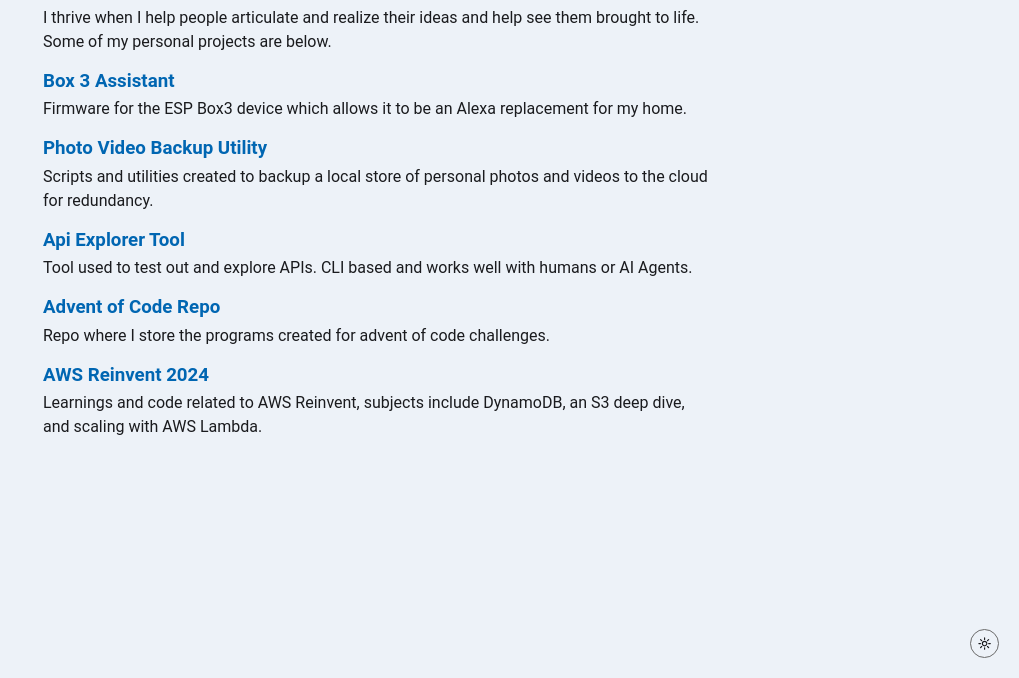
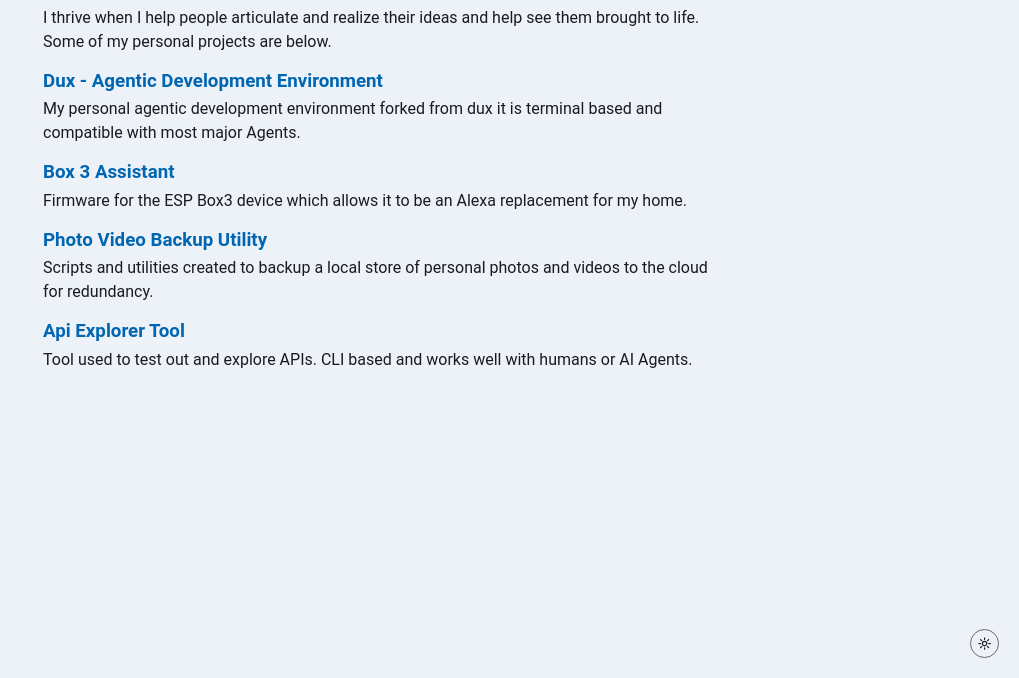
Before and after one commit to dflaten/dflaten.dev, a plain HTML site: page src/static/projects/index.html in a window 1280 px wide. Shown: the part 122-800 px from the top of the page, without its empty margins (261-1280 px from the left). Drawn offline with Linux system fonts and the light colour scheme.

Commit message:
Updating project list.

```diff
--- a/src/static/projects/index.html
+++ b/src/static/projects/index.html
@@ -67,6 +67,19 @@
                 </p>
                 <div class="project">
                     <a
+                        href="https://github.com/dflaten/dux"
+                        target="_blank"
+                        rel="noopener noreferrer"
+                    >
+                        <h3>Dux - Agentic Development Environment</h3>
+                    </a>
+                    <p>
+                       My personal agentic development environment forked from dux
+                       it is terminal based and compatible with most major Agents.
+                    </p>
+                </div>
+                <div class="project">
+                    <a
                         href="https://github.com/dflaten/box3-assistant"
                         target="_blank"
                         rel="noopener noreferrer"
@@ -101,33 +114,6 @@
                     </a>
                     <p>
                         Tool used to test out and explore APIs. CLI based and works well with humans or AI Agents.
-                    </p>
-                </div>
-                <div class="project">
-                    <a
-                        href="https://github.com/dflaten/advent-of-code"
-                        target="_blank"
-                        rel="noopener noreferrer"
-                    >
-                        <h3>Advent of Code Repo</h3>
-                    </a>
-                    <p>
-                        Repo where I store the programs created for advent of
-                        code challenges.
-                    </p>
-                </div>
-                <div class="project">
-                    <a
-                        href="https://github.com/dflaten/aws-reinvent-2024"
-                        target="_blank"
-                        rel="noopener noreferrer"
-                    >
-                        <h3>AWS Reinvent 2024</h3>
-                    </a>
-                    <p>
-                        Learnings and code related to AWS Reinvent, subjects
-                        include DynamoDB, an S3 deep dive, and scaling with AWS
-                        Lambda.
                     </p>
                 </div>
             </div>
```
